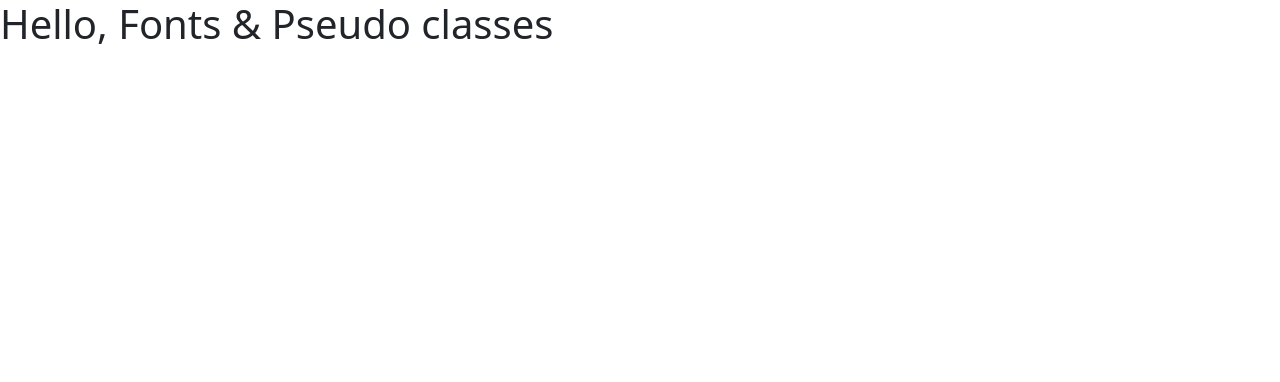
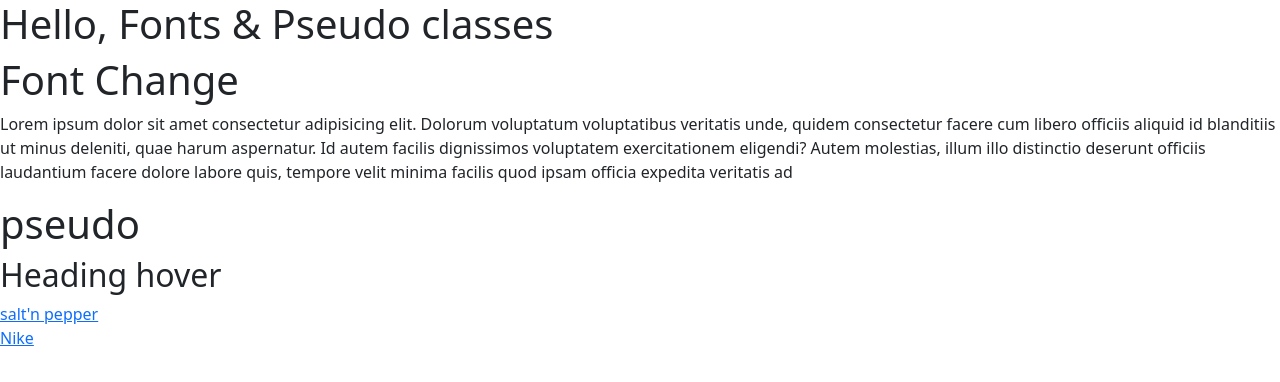
Before and after one commit to codewithaseel21/Fonts-and-Pseudo-Classes, a plain HTML site: page index.html in a window 1280 px wide. Drawn offline with nearby package versions, Linux system fonts and the light colour scheme.

Commit message:
working continue

```diff
--- a/index.html
+++ b/index.html
@@ -1,15 +1,38 @@
 <!doctype html>
 <html lang="en">
-  <head>
+
+<head>
     <meta charset="utf-8">
     <meta name="viewport" content="width=device-width, initial-scale=1">
     <title>Bootstrap demo</title>
-    <link href="https://cdn.jsdelivr.net/npm/bootstrap@5.3.3/dist/css/bootstrap.min.css" rel="stylesheet" integrity="sha384-QWTKZyjpPEjISv5WaRU9OFeRpok6YctnYmDr5pNlyT2bRjXh0JMhjY6hW+ALEwIH" crossorigin="anonymous">
-  </head>
-  <body>
+    <link href="https://cdn.jsdelivr.net/npm/bootstrap@5.3.3/dist/css/bootstrap.min.css" rel="stylesheet"
+        integrity="sha384-QWTKZyjpPEjISv5WaRU9OFeRpok6YctnYmDr5pNlyT2bRjXh0JMhjY6hW+ALEwIH" crossorigin="anonymous">
+        <link rel="stylesheet" href="./style.css">
+</head>
+
+<body>
     <h1>Hello, Fonts & Pseudo classes</h1>
 
 
-    <script src="https://cdn.jsdelivr.net/npm/bootstrap@5.3.3/dist/js/bootstrap.bundle.min.js" integrity="sha384-YvpcrYf0tY3lHB60NNkmXc5s9fDVZLESaAA55NDzOxhy9GkcIdslK1eN7N6jIeHz" crossorigin="anonymous"></script>
-  </body>
+    <h1>Font Change</h1>
+    <p class="para">Lorem ipsum dolor sit amet consectetur adipisicing elit. Dolorum voluptatum voluptatibus veritatis
+        unde, quidem consectetur facere cum libero officiis aliquid id blanditiis ut minus deleniti, quae harum
+        aspernatur. Id autem facilis dignissimos voluptatem exercitationem eligendi? Autem molestias, illum illo
+        distinctio deserunt officiis laudantium facere dolore labore quis, tempore velit minima facilis quod ipsam
+        officia expedita veritatis ad </p>
+
+
+    <h1>pseudo</h1>
+
+    <h2>Heading hover</h2>
+
+    <a class="one" href="https://www.saltnpepper.com.pk/" target="_blank">salt'n pepper</a><br />
+
+    <a class="two" href="https://www.nike.com/" target="_blank">Nike</a><br />
+
+    <script src="https://cdn.jsdelivr.net/npm/bootstrap@5.3.3/dist/js/bootstrap.bundle.min.js"
+        integrity="sha384-YvpcrYf0tY3lHB60NNkmXc5s9fDVZLESaAA55NDzOxhy9GkcIdslK1eN7N6jIeHz"
+        crossorigin="anonymous"></script>
+</body>
+
 </html>
```
